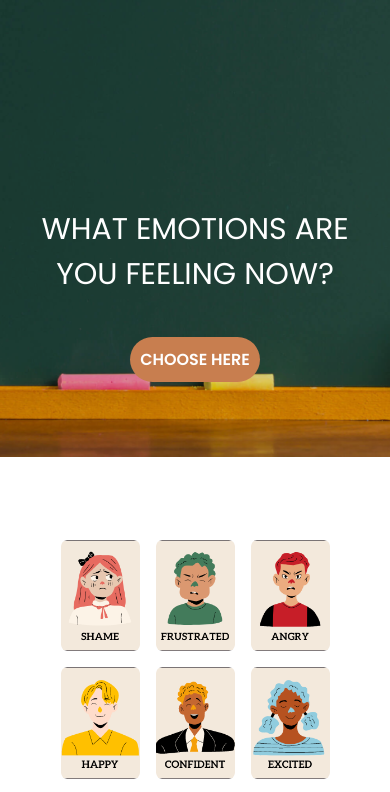
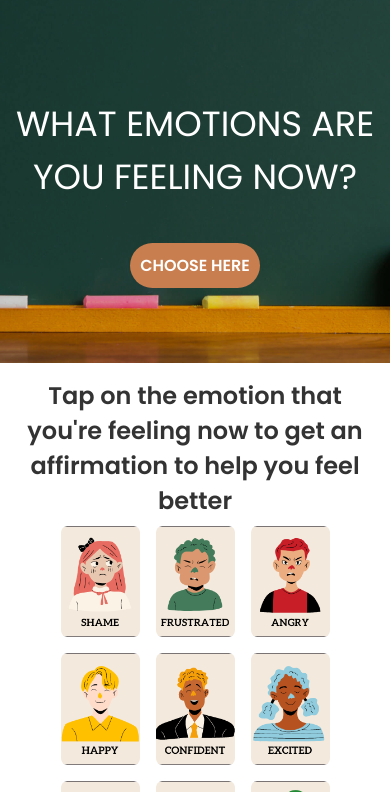
Before and after one commit to angelocdz/ffirms-static, a website: page dist/index.html in a window 390 px wide. Shown: the part 48-840 px from the top of the page. Drawn offline with nearby package versions, Linux system fonts and the light colour scheme.

Commit message:
Update spaces

```diff
--- a/dist/css/style.css
+++ b/dist/css/style.css
@@ -111,6 +111,7 @@ a {
   padding: 7rem 2rem;
 }
 
+/* center */
 .text-center {
   text-align: center;
 }
@@ -366,7 +367,7 @@ img {
 }
 
 .hero__title {
-  margin-top: 4em;
+  margin-top: 3em;
   text-align: center;
   font-size: var(--big-font);
   color: var(--white-color);
@@ -376,6 +377,14 @@ img {
 .hero__btn {
   font-size: var(--h4-font);
   font-weight: var(--font-semi-bold);
+}
+
+/* IMAGES */
+.images {
+  padding: 3rem 1rem;
+}
+.images__title {
+  font-size: var(--h1-font);
 }
 
 
@@ -547,7 +556,7 @@ img {
 
 
 /* Affirmation images */
-.images .image-box{
+.images__container .image-box{
   position: relative;
   /*
   height: 300px;
@@ -563,16 +572,16 @@ img {
   padding: 0px 13rem;
 }
 
-.images{
+.images__container {
   width: 100%;
   display: flex;
   justify-content: center;
   flex-wrap: wrap;
 }
-.images .image-box{
+.images__container .image-box{
   margin: 8px;
 }
-.images .image-box a img{
+.images__container .image-box a img{
   height: 100%;
   width: 100%;
   border-radius: 6px;
@@ -668,7 +677,15 @@ img {
     height: 4rem;
   }
 
-  .images .image-box{
+  .hero__title {
+    margin-top: 2em;
+  }
+
+  .images {
+    padding: 1rem 1rem;
+  }
+
+  .images__container .image-box{
     max-height: 120px;
     max-width: 79px;
   }
@@ -704,10 +721,6 @@ img {
 
 
   /* Hero */
-  .hero__title {
-    font-size: 3rem;
-    margin-top: 6em;
-  }
 
   .hero__btn {
     /*
--- a/dist/index.html
+++ b/dist/index.html
@@ -42,8 +42,9 @@
   </section>
 <!-- IMAGES -->
   <main>
-    <div class="affirmation-images section" id="images">
+    <div class="affirmation-images images">
       <div class="images container images__container">
+        <h2 class="images__title text-center" id="images">Tap on the emotion that you're feeling now to get an affirmation to help you feel better</h2>
         <div class="image-box" data-name="spiderman"><a href="affirmation.html"><img src="images/c1.png" alt=""></a></div>
         <div class="image-box" data-name="joker"><a href="affirmation.html"><img src="images/c2.png" alt=""></a></div>
         <div class="image-box" data-name="ironman"><a href="affirmation.html"><img src="images/c3.png" alt=""></a></div>
```
